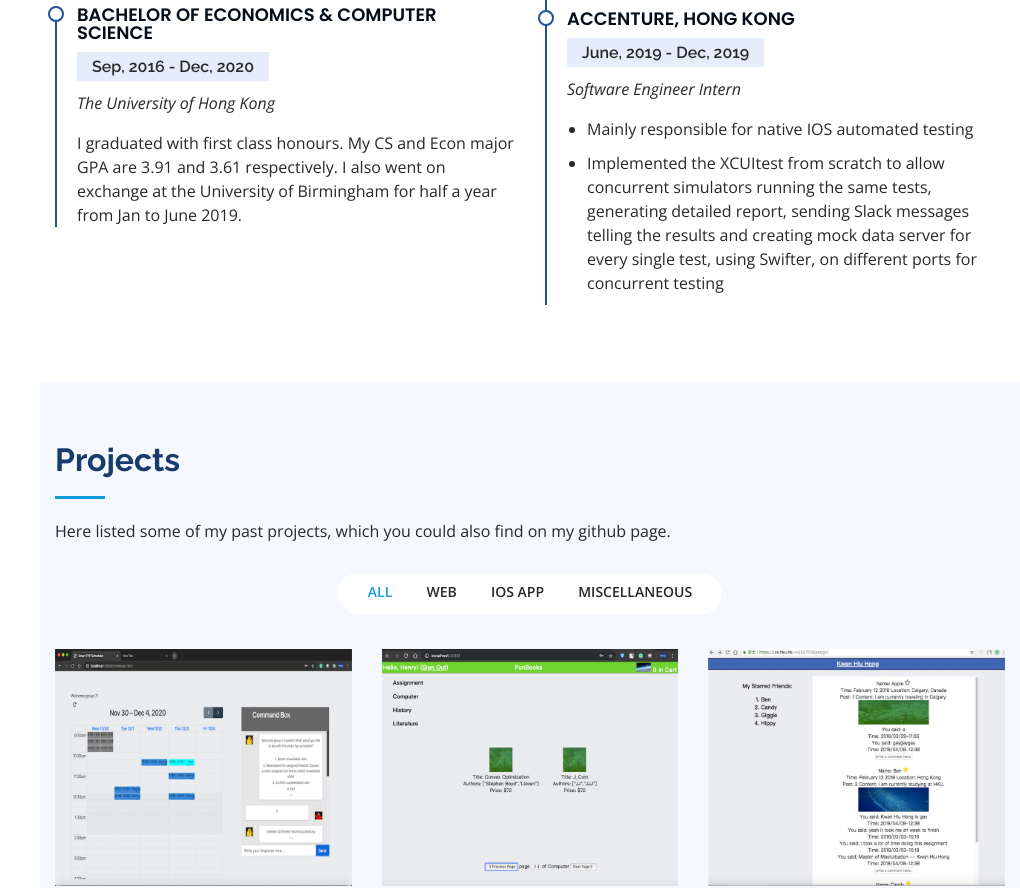
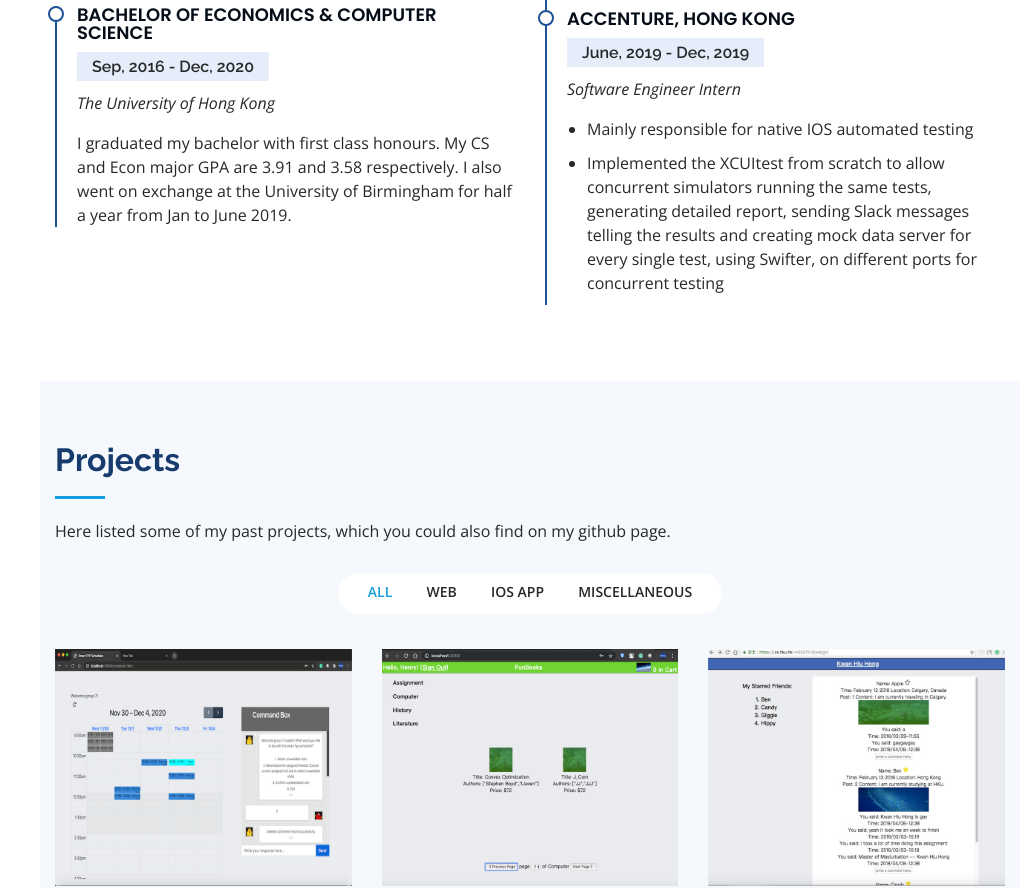
Before and after one commit to kwanhiuhong/kwanhiuhong.github.io, a plain HTML site: page index.html in a window 1280 px wide. Shown: the part 2060-2948 px from the top of the page, without its empty margins (260-1280 px from the left). Drawn offline with nearby package versions, Linux system fonts and the light colour scheme.

Commit message:
no message

```diff
--- a/index.html
+++ b/index.html
@@ -186,7 +186,7 @@
               <h4>Bachelor of Economics &amp; Computer Science</h4>
               <h5>Sep, 2016 - Dec, 2020</h5>
               <p><em>The University of Hong Kong</em></p>
-              <p>I graduated with first class honours. My CS and Econ major GPA are 3.91 and 3.61 respectively. I also went on exchange at the University of Birmingham for half a year from Jan to June 2019.</p>
+              <p>I graduated my bachelor with first class honours. My CS and Econ major GPA are 3.91 and 3.58 respectively. I also went on exchange at the University of Birmingham for half a year from Jan to June 2019.</p>
             </div>
           </div>
           <div class="col-lg-6" data-aos="fade-up" data-aos-delay="100">
```
